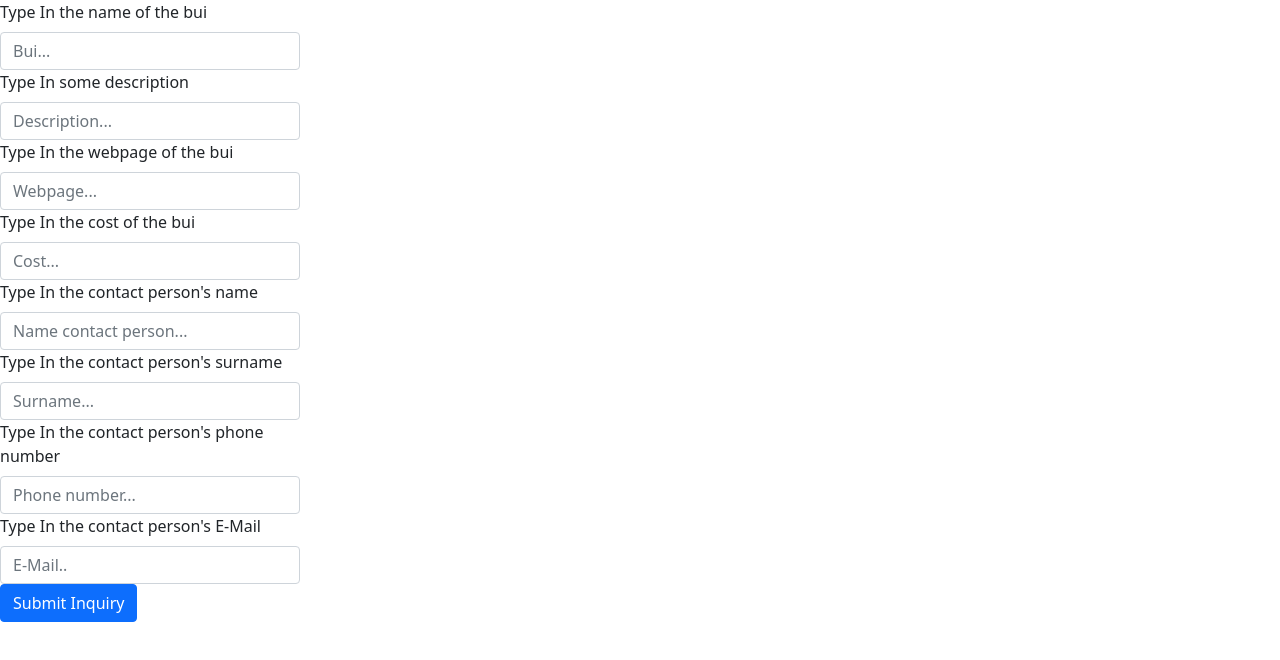
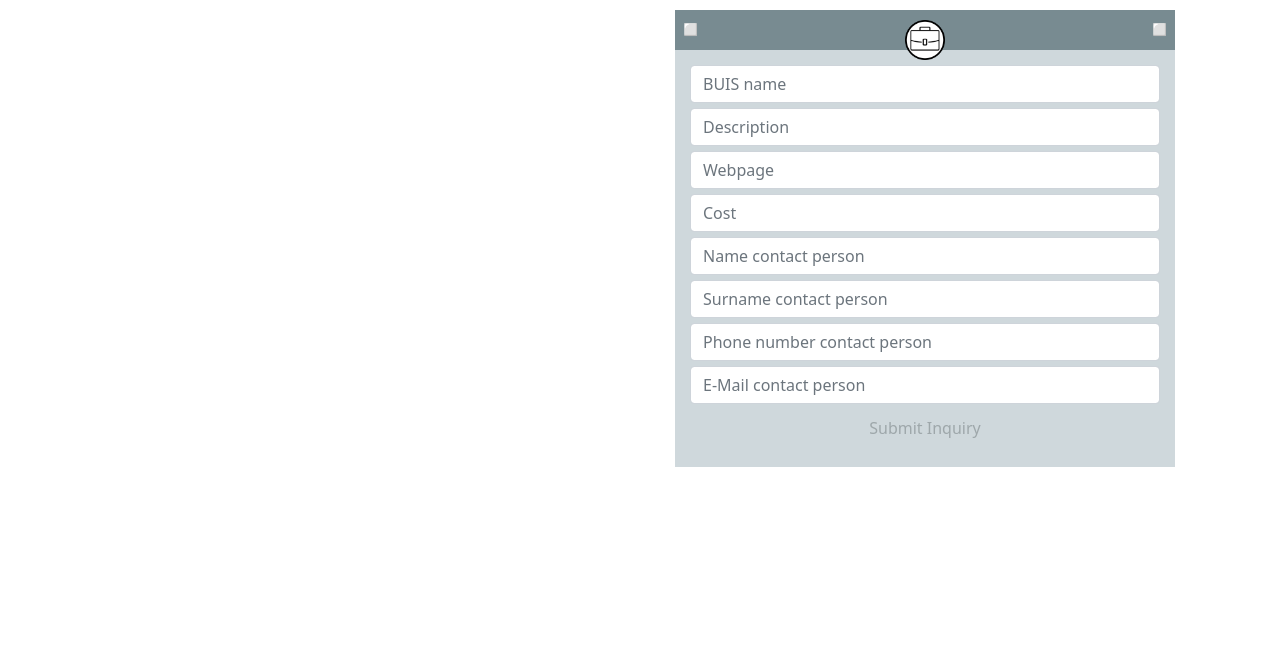
Before and after one commit to forgotten234/gbui_sol, a React (Create React App) app in the folder front-sol/: page /inquiry in a window 1280 px wide. Shown: the top 660 px of the page. Built offline with nearby package versions, Linux system fonts and the light colour scheme; no server answers.

Commit message:
add style to inquiry management

```diff
--- a/front-sol/src/components/inquiryManagement/InquiryAreaGuest.jsx
+++ b/front-sol/src/components/inquiryManagement/InquiryAreaGuest.jsx
@@ -1,13 +1,20 @@
 import React, { useState, useContext, useEffect } from "react"
-import { Form, Button } from 'react-bootstrap'
+import { Container, Row, Col} from 'react-bootstrap'
 import InquiryForm from "./subComponents/InquiryForm"
 const InquiryAreaGuest = () => {
 
     return(
         <>
-            <div className="inquiryListContainer">
-                <InquiryForm />
-            </div>
+            <Container>
+                <Row>
+                    <Col className="d-flex justify-content-center">
+
+                    </Col>
+                    <Col className="d-flex justify-content-center">
+                        <InquiryForm />
+                    </Col>
+                </Row>
+            </Container>
         </>
     )
 }
--- a/front-sol/src/components/inquiryManagement/InquiryMainPage.jsx
+++ b/front-sol/src/components/inquiryManagement/InquiryMainPage.jsx
@@ -3,6 +3,7 @@ import {RoleContext} from '../contexts/RoleContext'
 import InquiryAreaGuest from "./InquiryAreaGuest"
 import InquiryAreaUser from "./InquiryAreaUser"
 import InquiryAreaAdmin from "./InquiryAreaAdmin"
+
 const InquiryMainPage = () => {
     const {role} = useContext(RoleContext)
     if(role.data === null){
--- a/front-sol/src/components/inquiryManagement/styles.css
+++ b/front-sol/src/components/inquiryManagement/styles.css
@@ -1,9 +1,90 @@
+.col {
+    margin-top: 10px;
+}
+
+/* Inquiry Form Begin*/
 .inquiryFormContainer {
-    max-width: 300px;
+    position: relative;
+    align-items: center;
+    min-width: 500px;
+}
+
+.inquiryFormHeader {
+    background-color: #788b91;
+    text-align: center;
+    min-height: 40px;
+}
+
+.imageInquiryForm {
+    width: 40px;
+    filter: grayscale(100%);
+    top: 10px;
+    position: relative;
+}
+
+.inputFieldsInquiryForm {
+    margin-bottom: 5px;
+    min-width: 300px;
+}
+
+.inputDescription {
+    margin: 5px;
+    width: 97%;
+    min-width: 300px;
+}
+
+.inquiryFormBody {
+    background-color: #cfd8dc;
+    width: 100%;
+    padding: 15px;
+}
+
+.inquirySubmit {
+    width: 100%;
+}
+
+.outline-light {
+    background-color: transparent;
+    border-color: #cfd8dc;
+    width: 100%;
+}
+
+.signUpParagraph {
+    color: #9ea7aa;
+    text-align: center;
+}
+
+/* Inquiry Form End */
+
+/* Inquiry List Begin */
+.inquiryListAreaContainer {
+    position: relative;
+    align-items: center;
+    min-width: 500px;
+}
+
+.inquiryListHeader {
+    background-color: #788b91;
+    text-align: center;
+    min-height: 40px;
 }
 
 .inquiryListContainer {
-    max-width: 300px;
+    max-width: 500px;
+    max-height: 387px;
+    overflow-y: auto;
+    -ms-overflow-style: none;
+    scrollbar-width: none;
+}
+
+.inquiryListBody {
+    background-color: #cfd8dc;
+    width: 100%;
+    padding: 15px;
+}
+
+.inquiryListContainer::-webkit-scrollbar {
+    display: none;
 }
 
 .toastContainer {
@@ -12,3 +93,15 @@
     top: 2px;
     right: 2px;
 }
+/* Inquiry List End*/
+
+/* Other */
+.squareLeft {
+    float: left;
+    font-size: 25px;
+}
+
+.squareRight {
+    float: right;
+    font-size: 25px;
+}
--- a/front-sol/src/components/inquiryManagement/subComponents/InquiryForm.jsx
+++ b/front-sol/src/components/inquiryManagement/subComponents/InquiryForm.jsx
@@ -1,7 +1,9 @@
 import React, {useState, useContext} from 'react'
-import { Form, Button } from 'react-bootstrap'
+import { Form, Button, Alert } from 'react-bootstrap'
 import { AuthContext } from '../../contexts/AuthContext'
 import { WebSocketContext } from '../../contexts/WebSocketContext'
+import '../styles.css'
+import BriefcasePlaceholder from '../../../assets/briefcase.png'
 const InquiryForm = () => {
     const { setMessageData } = useContext(WebSocketContext)
     const {auth} = useContext(AuthContext)
@@ -15,9 +17,13 @@ const InquiryForm = () => {
         ap_phoneNumber: "",
         ap_email: ""
     })
+    const [showAlert, setShowAlert] = useState(false)
     const ws = new WebSocket('ws://localhost:3030')
     const onFormSubmit = async (e) => {
         e.preventDefault()
+        if(checkForEmptyFields === true){
+            setShowAlert(true)
+        } else {
             let idForPassing = ""
             if(auth.data) idForPassing = auth.data.userId
             await fetch('http://localhost:9003/inquiries/create-inquiry', {
@@ -40,7 +46,19 @@ const InquiryForm = () => {
             .then(response => response.json())
             .then(data => ws.send(JSON.stringify({data, newMessage: true}))) //sends to admin
             .then(data => setMessageData(data))
+            .then(setShowAlert(false))
+        }
+    }
 
+    const checkForEmptyFields = () => {
+        if(inquiryDataForm.name === "" || inquiryDataForm.description === "" || inquiryDataForm.webpage === ""
+            || inquiryDataForm.cost === 0.00 || inquiryDataForm.ap_name === "" || inquiryDataForm.ap_surname === ""
+            || inquiryDataForm.ap_phoneNumber === "" || inquiryDataForm.ap_email === "")
+        {
+            return true
+        } else {
+            return false
+        }
     }
 
     const setInquiryDataFromForm = field => e => {
@@ -55,61 +73,59 @@ const InquiryForm = () => {
     }
 
     return (
+        <div className={"inquiryFormContainer"}>
             <Form onSubmit={onFormSubmit}>
+                <div className="inquiryFormHeader">
+                    <p className="squareLeft">&#9725;</p>
+                    <p className="squareRight">&#9725;</p>
+                    <img src={BriefcasePlaceholder} className="imageInquiryForm" alt="Profile"/>
+                </div>
+                <div className="inquiryFormBody">
+                    <Form.Group className="inputFieldsInquiryForm">
+                        <Form.Control type="textarea" placeholder="BUIS name" onChange={setInquiryDataFromForm("name")}></Form.Control>
+                    </Form.Group>
+                    <Form.Group className="inputFieldsInquiryForm">
+                        <Form.Control type="textarea" placeholder="Description" rows={3} onChange={setInquiryDataFromForm("description")}></Form.Control>
+                    </Form.Group>
+                    <Form.Group className="inputFieldsInquiryForm">
+                        <Form.Control type="textarea" placeholder="Webpage" onChange={setInquiryDataFromForm("webpage")}></Form.Control>
+                    </Form.Group>
+                    <Form.Group className="inputFieldsInquiryForm">
+                        <Form.Control type="textarea" placeholder="Cost" onChange={setInquiryDataFromForm("cost")}></Form.Control>
+                    </Form.Group>
+                    <Form.Group className="inputFieldsInquiryForm">
+                        <Form.Control type="textarea" placeholder="Name contact person" onChange={setInquiryDataFromForm("ap_name")}></Form.Control>
+                    </Form.Group>
+                    <Form.Group className="inputFieldsInquiryForm">
+                        <Form.Control type="textarea" placeholder="Surname contact person" onChange={setInquiryDataFromForm("ap_surname")}></Form.Control>
+                    </Form.Group>
+                    <Form.Group className="inputFieldsInquiryForm">
+                        <Form.Control type="textarea" placeholder="Phone number contact person" onChange={setInquiryDataFromForm("ap_phoneNumber")}></Form.Control>
+                    </Form.Group>
+                    <Form.Group className="inputFieldsInquiryForm">
+                        <Form.Control type="email" placeholder="E-Mail contact person" onChange={setInquiryDataFromForm("ap_email")}></Form.Control>
+                    </Form.Group >
+                    <div className="inquirySubmit">
                         <Form.Group>
-                    <Form.Label>
-                        Type In the name of the bui
-                    </Form.Label>
-                    <Form.Control type="textarea" placeholder="Bui..." onChange={setInquiryDataFromForm("name")}></Form.Control>
+                            <div>
+                                <Button variant="outline-light" type="submit" className="outline-light">
+                                    <div className="signUpParagraph">Submit Inquiry</div>
+                                </Button>
+                            </div>
+                            <div style={{marginTop: '5px'}}>
+                                {
+                                    showAlert
+                                    ?   <Alert variant="danger" >
+                                            Please fill in all fields!
+                                        </Alert>
+                                    : <></>
+                                }
+                            </div>
                         </Form.Group>
-                <Form.Group>
-                    <Form.Label>
-                        Type In some description
-                    </Form.Label>
-                    <Form.Control type="textarea" placeholder="Description..." onChange={setInquiryDataFromForm("description")}></Form.Control>
-                </Form.Group>
-                <Form.Group>
-                    <Form.Label>
-                        Type In the webpage of the bui
-                    </Form.Label>
-                    <Form.Control type="textarea" placeholder="Webpage..." onChange={setInquiryDataFromForm("webpage")}></Form.Control>
-                </Form.Group>
-                <Form.Group>
-                    <Form.Label>
-                        Type In the cost of the bui
-                    </Form.Label>
-                    <Form.Control type="textarea" placeholder="Cost..." onChange={setInquiryDataFromForm("cost")}></Form.Control>
-                </Form.Group>
-                <Form.Group>
-                    <Form.Label>
-                        Type In the contact person's name
-                    </Form.Label>
-                    <Form.Control type="textarea" placeholder="Name contact person..." onChange={setInquiryDataFromForm("ap_name")}></Form.Control>
-                </Form.Group>
-                <Form.Group>
-                    <Form.Label>
-                        Type In the contact person's surname
-                    </Form.Label>
-                    <Form.Control type="textarea" placeholder="Surname..." onChange={setInquiryDataFromForm("ap_surname")}></Form.Control>
-                </Form.Group>
-                <Form.Group>
-                    <Form.Label>
-                        Type In the contact person's phone number
-                    </Form.Label>
-                    <Form.Control type="textarea" placeholder="Phone number..." onChange={setInquiryDataFromForm("ap_phoneNumber")}></Form.Control>
-                </Form.Group>
-                <Form.Group>
-                    <Form.Label>
-                        Type In the contact person's E-Mail
-                    </Form.Label>
-                    <Form.Control type="textarea" placeholder="E-Mail.." onChange={setInquiryDataFromForm("ap_email")}></Form.Control>
-                </Form.Group>
-                <Form.Group>
-                    <Button variant="primary" type="submit">
-                        Submit Inquiry
-                     </Button>
-                </Form.Group>
+                    </div>
+                </div>
             </Form>
+        </div>
     )
 }
 
--- a/front-sol/src/components/login/styles.css
+++ b/front-sol/src/components/login/styles.css
@@ -25,10 +25,8 @@
     width: 100%;
 }
 
-.inputFields {
-    margin: 5px;
-    height: 25px;
-    width: 97%;
+.inputFieldsLogin {
+    margin-bottom: 5px;
     min-width: 300px;
 }
 
--- a/front-sol/src/components/registration/styles.css
+++ b/front-sol/src/components/registration/styles.css
@@ -25,10 +25,8 @@
     width: 100%;
 }
 
-.inputFields {
-    margin: 5px;
-    height: 25px;
-    width: 97%;
+.inputFieldsRegister {
+    margin-bottom: 5px;
     min-width: 300px;
 }
 
```
Also changed, not shown: front-sol/src/components/inquiryManagement/InquiryAreaAdmin.jsx (+11 -4 lines), front-sol/src/components/inquiryManagement/InquiryAreaUser.jsx (+11 -10 lines), front-sol/src/components/inquiryManagement/subComponents/inquiryList/InquiryListAdmin.jsx (+14 -5 lines), front-sol/src/components/inquiryManagement/subComponents/inquiryList/InquiryListUser.jsx (+13 -6 lines), front-sol/src/components/login/Login.jsx (+4 -4 lines), front-sol/src/components/registration/Registration.jsx (+20 -20 lines), front-sol/src/assets/briefcase.png (added). Lines whose indentation alone changed are shown as unchanged.
